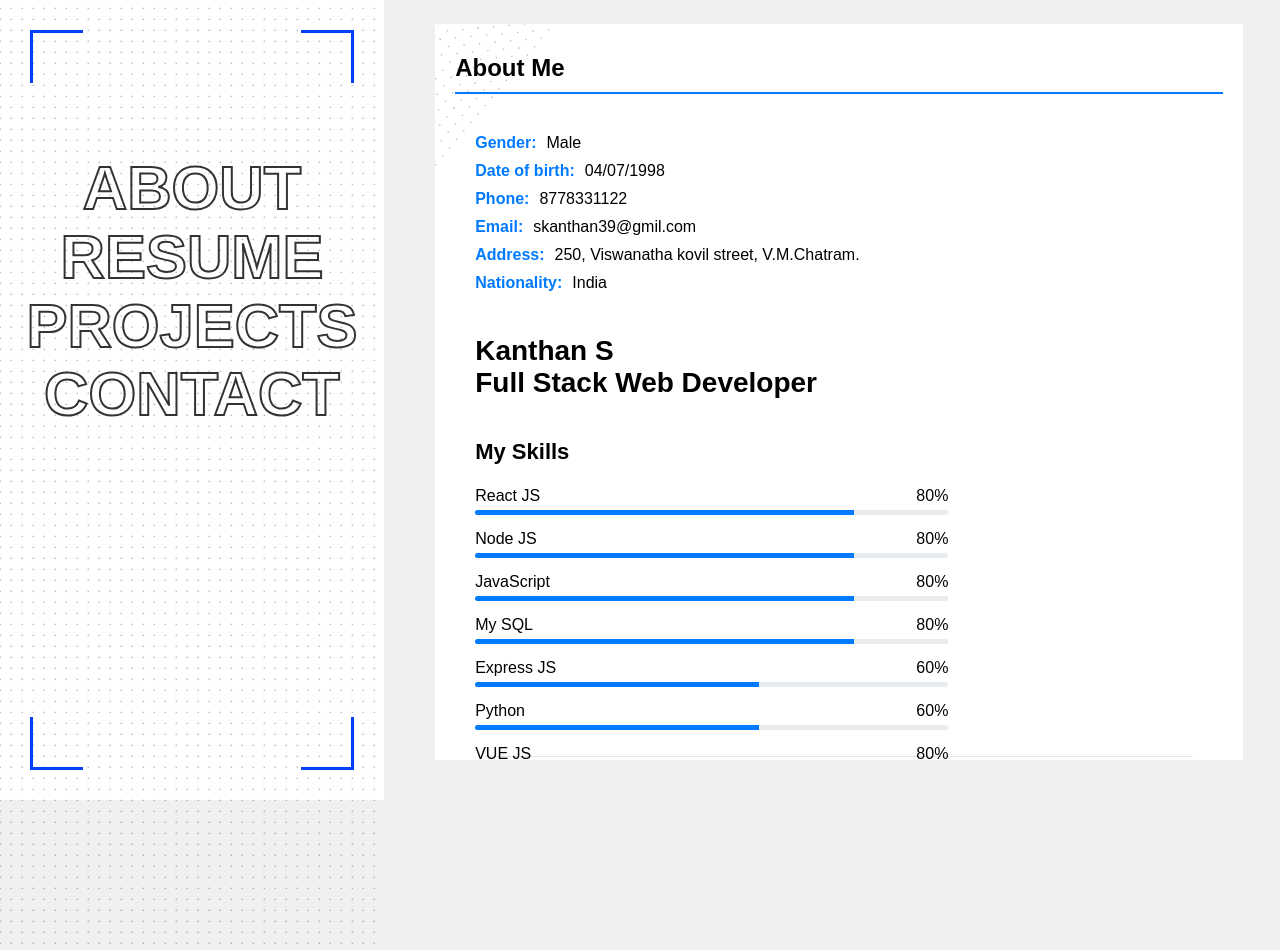
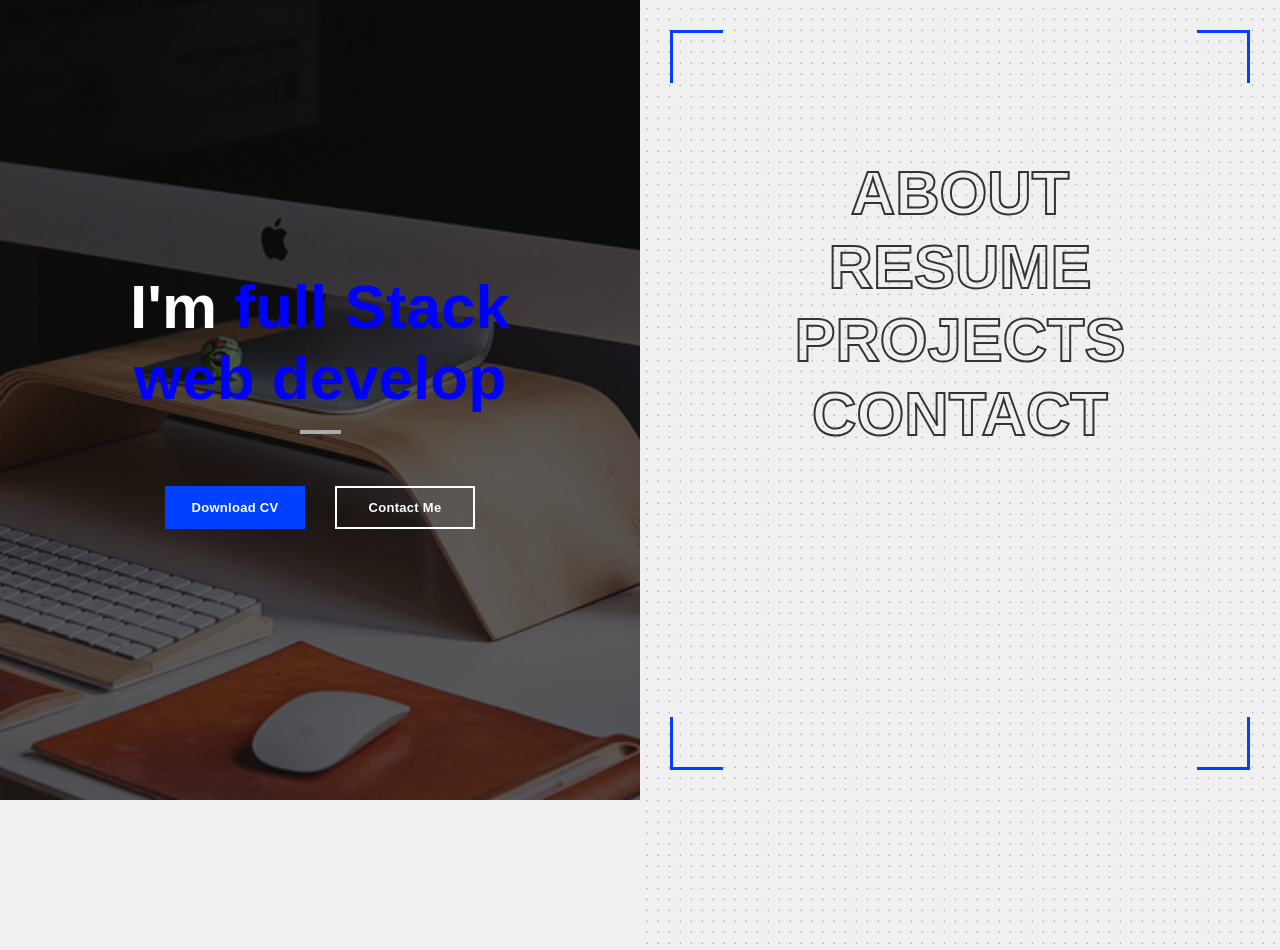
Before and after one commit to skanthan39/my-portfolio, a React (Create React App) app: page / in a window 1280 px wide. Built offline with nearby package versions, Linux system fonts and the light colour scheme.

Commit message:
about page opening as dynamicly

```diff
--- a/src/cv.js
+++ b/src/cv.js
@@ -11,7 +11,7 @@ const Cv = () => {
     const [displayedText, setDisplayedText] = useState('');
     const [textIndex, setTextIndex] = useState(0);
     const [charIndex, setCharIndex] = useState(0);
-    const [isHome, updateisHome] = useState(false)
+    const [isHome, updateisHome] = useState(true)
 
     useEffect(() => {
         if (charIndex < texts[textIndex].length) {
@@ -29,6 +29,9 @@ const Cv = () => {
             return () => clearTimeout(timeout);
         }
     }, [charIndex, textIndex, texts]);
+    const setUpdateisHome = () => {
+      updateisHome(false);
+    };
 
     return (
         <div className="overAllContainer">
@@ -69,7 +72,7 @@ const Cv = () => {
                 </li> */}
                 <li className="menu-item">
                   <span>
-                    <a href="#about" data-hover="about">
+                    <a href="#about" onClick={setUpdateisHome}>
                       about
                     </a>
                   </span>
@@ -96,7 +99,7 @@ const Cv = () => {
                   </span>
                 </li>
 
-                <li>
+               {!isHome && <li>
                   <span className="home-item">
                     <a href="#home" data-hover="">
                       <svg
@@ -112,7 +115,7 @@ const Cv = () => {
                       </svg>
                     </a>
                   </span>
-                </li>
+                </li>}
 
               </ul>
             </div>
```
